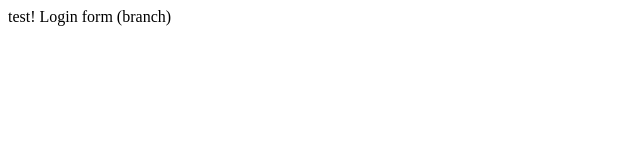
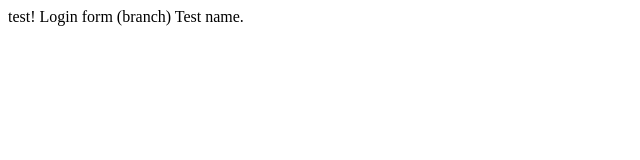
Before and after one commit to hooxinlin/sample, a plain HTML site: page index.html in a window 1280 px wide. Shown: the full height of the page, 0-640 px from the left. Drawn offline with Linux system fonts and the light colour scheme.

Commit message:
check name

```diff
--- a/index.html
+++ b/index.html
@@ -6,5 +6,6 @@
     <body>
         test!
         Login form (branch)
+        Test name.
     </body>
 </html>
```
